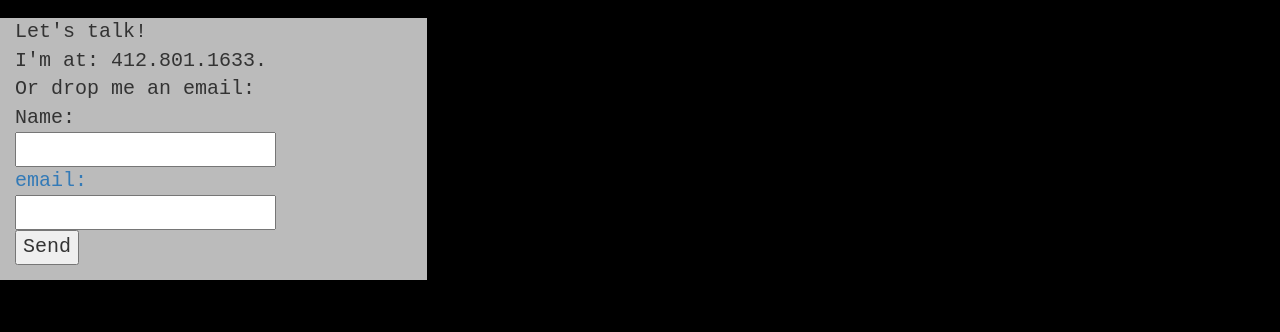
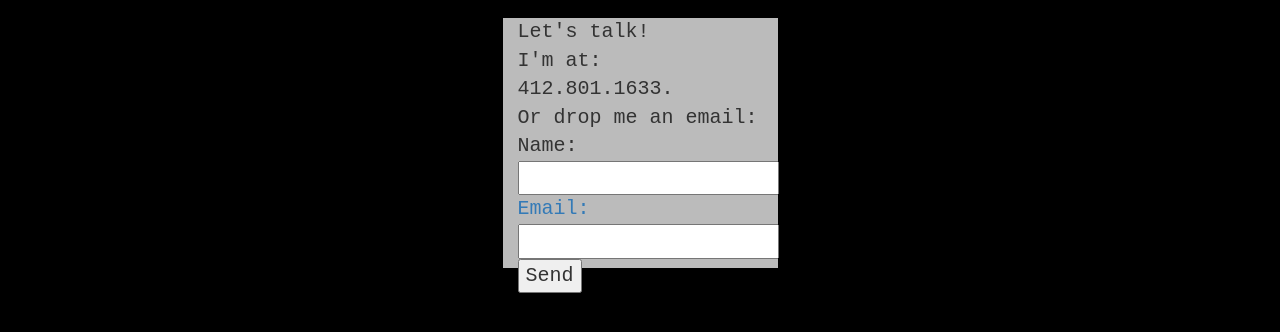
Before and after one commit to oldmanneill/contact, a plain HTML site: page index.html in a window 1280 px wide. Shown: the part 54-386 px from the top of the page. Drawn offline with nearby package versions, Linux system fonts and the light colour scheme.

Commit message:
form now centered

```diff
--- a/css/style.css
+++ b/css/style.css
@@ -76,6 +76,8 @@ body {
 
 }
 .contact{
+    width: 275px;
+    height: 250px;
     margin-left:auto;
     margin-right:auto;
 }
--- a/index.html
+++ b/index.html
@@ -26,14 +26,14 @@
             </ul>
         </div>
       </nav>
-<div class= "col-lg-4 col-sm-6 col-xs-12 intro-text background">
+<div class= "contact intro-text background container">
     <span>Let's talk!<br>I'm at: 412.801.1633.<br>Or drop me an email:
     </span>
     <div class="padding-bottom">
         <form action="https://formspree.io/oldmanneill@gmail.com" method="POST">
             Name:<br><input type="text" name="name"><br>
             <a>
-                email:<br><input type="email" name="_replyto"><br>
+                Email:<br><input type="email" name="_replyto"><br>
             </a>
             <input type="submit" value="Send">
         </form>
```
